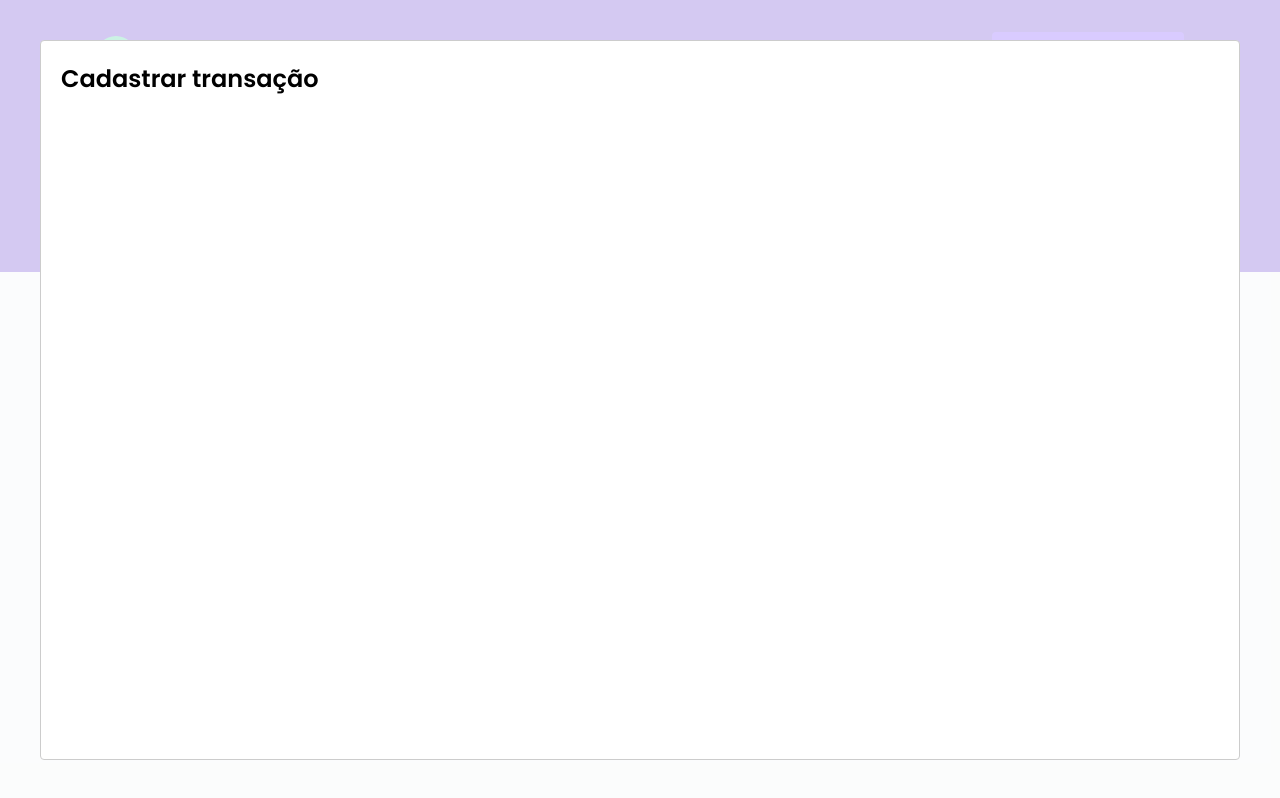
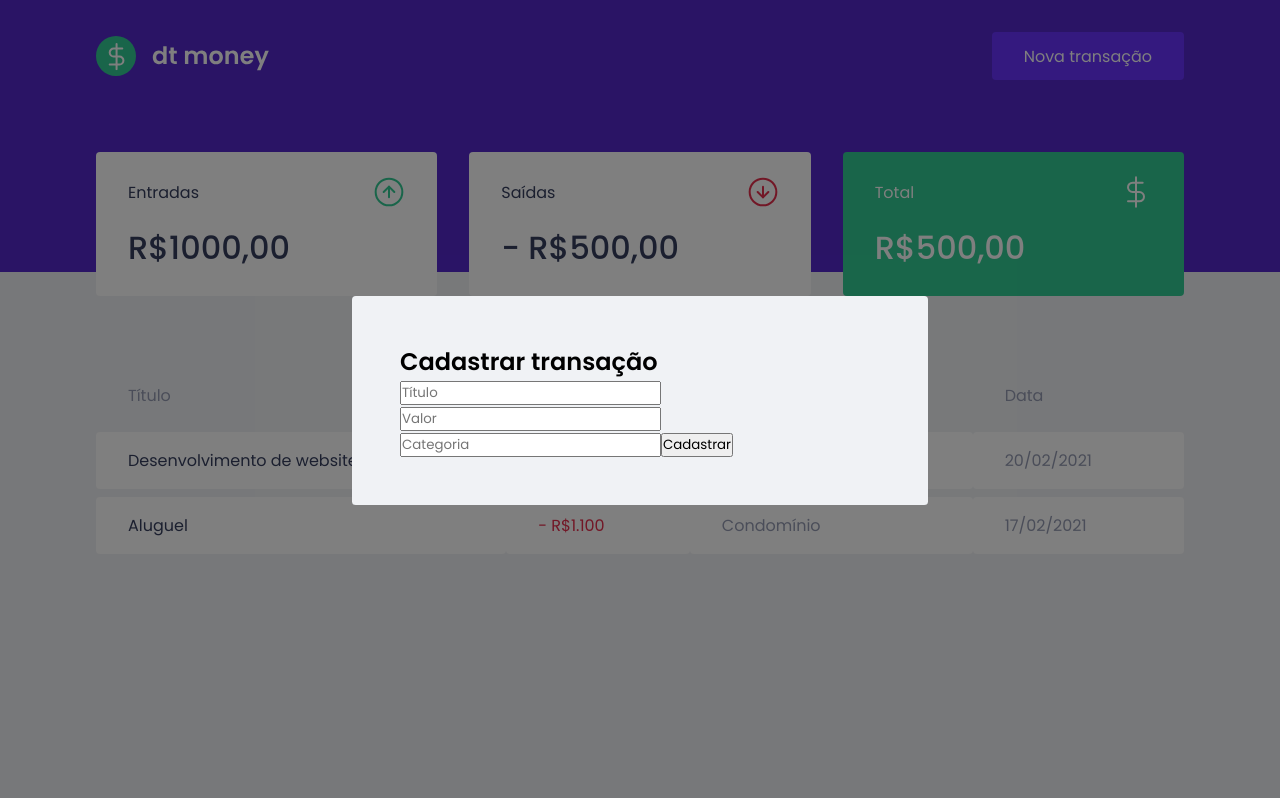
Before and after one commit to jonatasrmoura/dtmoney, a React (Create React App) app: page / in a window 1280 px wide. Both pictures are taken after a click on the button "Nova transação". Built offline with nearby package versions, Linux system fonts and the light colour scheme; no server answers; what miragejs would draw is missing.

Commit message:
feat#Estrutura do formulario

```diff
--- a/src/App.tsx
+++ b/src/App.tsx
@@ -3,6 +3,8 @@
 
 import { Dashboard } from "./components/Dashboard";
 import { Header } from "./components/Header";
+import { NewTransactionModal } from './components/NewTransactionModal';
+
 import { GlobalStyle } from "./styles/global";
 
 Modal.setAppElement('#root');
@@ -22,13 +24,10 @@
     <>
       <Header onOpenNewTransitionModal={handleOpenNewTransactionModal} />
       <Dashboard />
-
-      <Modal
-          isOpen={isNewTransactionModalOpen}
-          onRequestClose={handleCloseNewTransactionModal}
-        >
-          <h2>Cadastrar transação</h2>
-        </Modal>
+      <NewTransactionModal
+        isOpen={isNewTransactionModalOpen}
+        onRequestClose={handleCloseNewTransactionModal}
+      />
       <GlobalStyle />
     </>
   );
--- /dev/null
+++ b/src/components/NewTransactionModal/index.tsx
@@ -0,0 +1,42 @@
+import Modal from 'react-modal';
+import { Container } from './styles';
+
+interface NewTransactionModalProps {
+  isOpen: boolean;
+  onRequestClose: () => void;
+}
+
+export function NewTransactionModal({
+  isOpen,
+  onRequestClose
+}: NewTransactionModalProps) {
+  return (
+    <Modal
+      isOpen={isOpen}
+      onRequestClose={onRequestClose}
+      overlayClassName='react-modal-overlay'
+      className='react-modal-content'
+    >
+      <Container>
+        <h2>Cadastrar transação</h2>
+
+        <input
+          placeholder='Título'
+        />
+
+        <input
+          type="number"
+          placeholder='Valor'
+        />
+
+        <input
+          placeholder='Categoria'
+        />
+
+        <button type="submit">
+          Cadastrar
+        </button>
+      </Container>
+    </Modal>
+  );
+}
--- /dev/null
+++ b/src/components/NewTransactionModal/styles.ts
@@ -0,0 +1,3 @@
+import styled from'styled-components';
+
+export const Container = styled.form``;
--- a/src/styles/global.ts
+++ b/src/styles/global.ts
@@ -53,4 +53,28 @@
     opacity: 0.6;
     cursor: not-allowed;
   }
+
+
+  .react-modal-overlay {
+    background: rgba(0, 0, 0, 0.5);
+
+    position: fixed;
+    top: 0;
+    bottom: 0;
+    right: 0;
+    left: 0;
+
+    display: flex;
+    align-items: center;
+    justify-content: center;
+  }
+
+  .react-modal-content {
+    width: 100%;
+    max-width: 576px;
+    background: var(--background);
+    padding: 3rem;
+    position: relative;
+    border-radius: 0.24rem;
+  }
 `;
```
